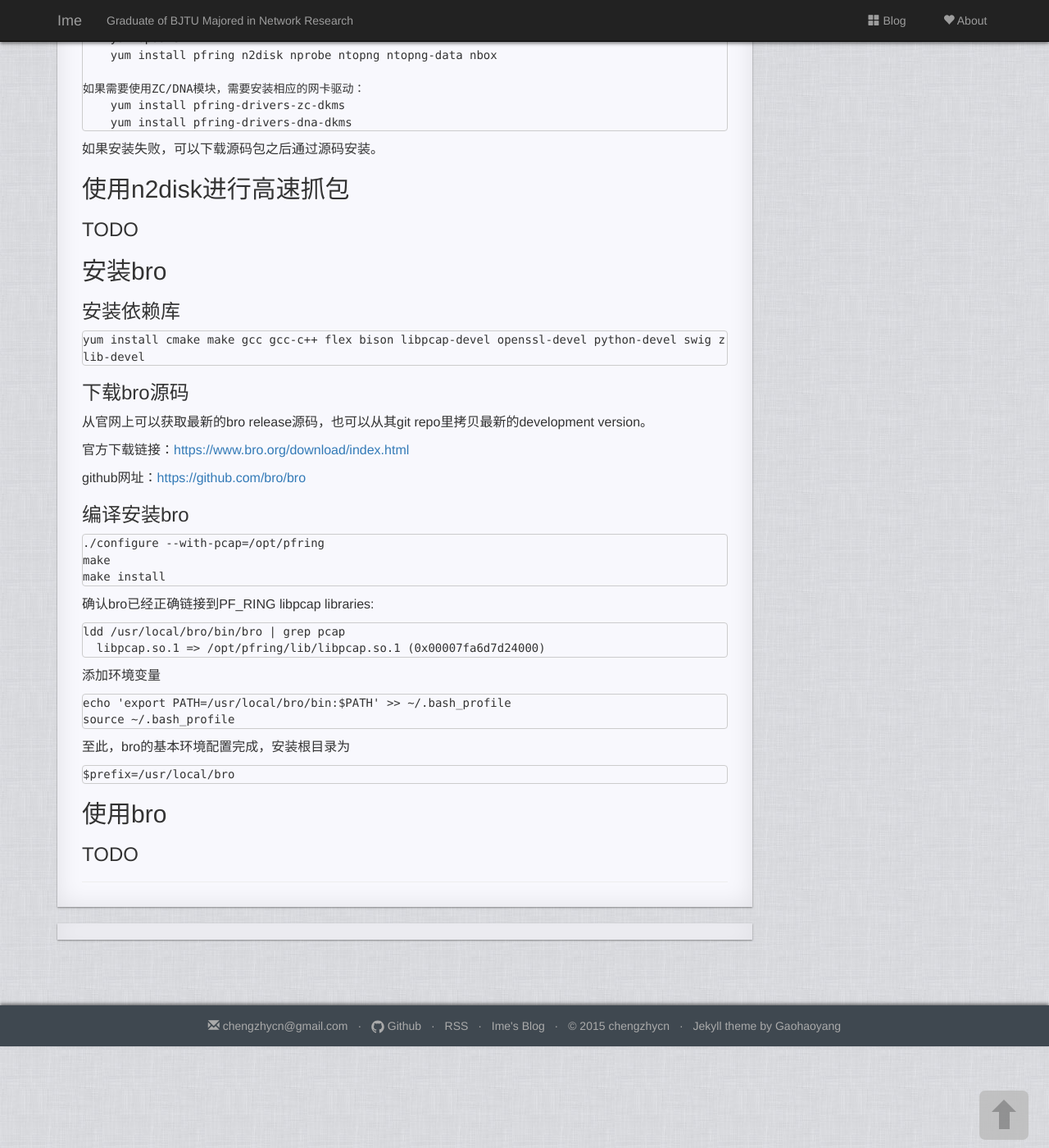
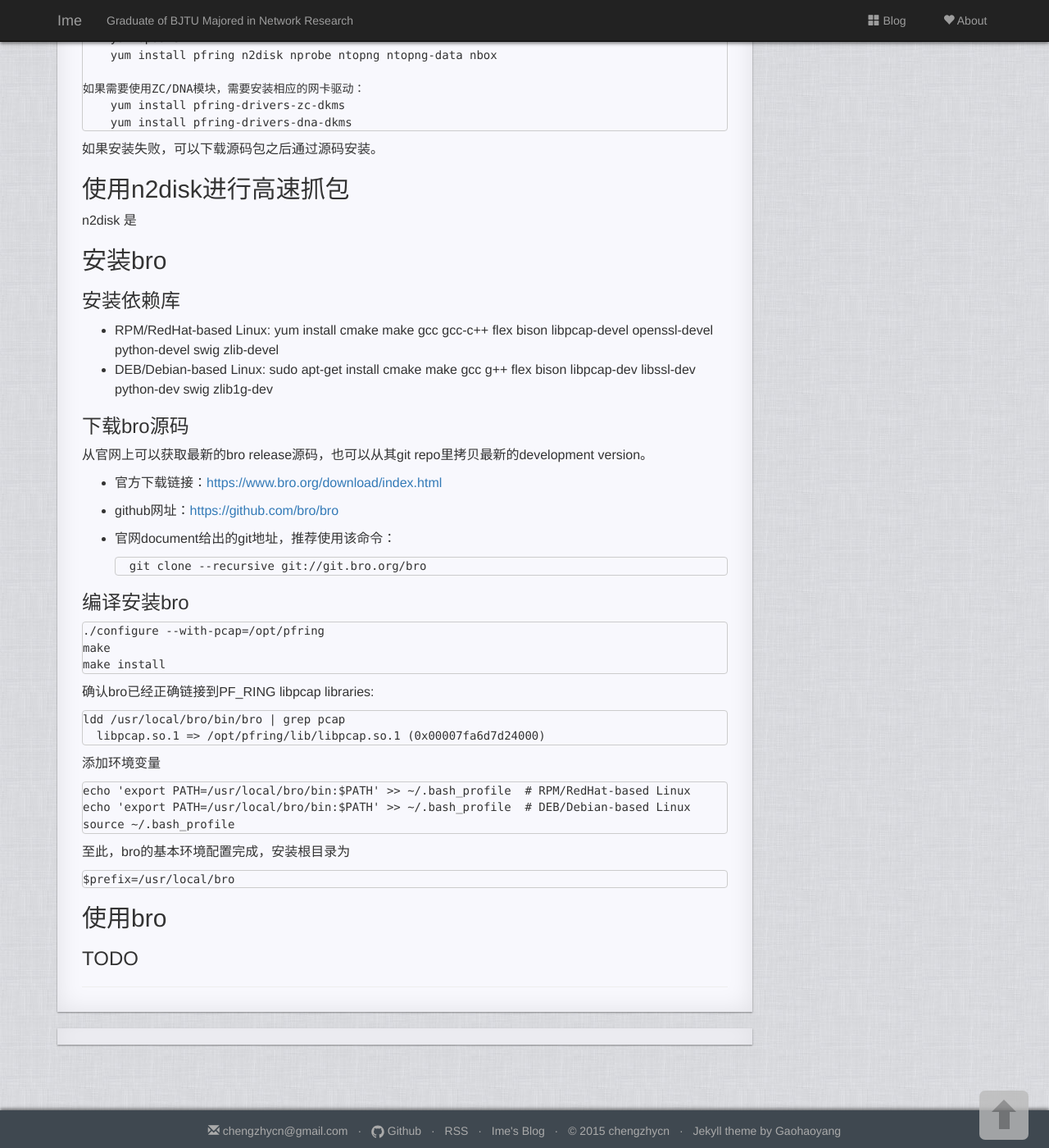
Before and after one commit to chengzhycn/chengzhycn.github.com, a Jekyll site: the page built from _posts/2016-03-12-http-analysis.md, in a window 1280 px wide and 1400 px high, scrolled down 2229 px. Shown: the whole window at 82% size. Built offline with Jekyll 4.4.1, drawn with Linux system fonts in a browser that asks for light colours; nearby versions of some CDN libraries; comment, search, counter and statistics services are not loaded; a style sheet for code colours, icons or effects is not loaded.

Commit message:
update http-analysis

```diff
--- a/_posts/2016-03-12-http-analysis.md
+++ b/_posts/2016-03-12-http-analysis.md
@@ -119,21 +119,28 @@ RedHat/CentOS:
 
 ## 使用n2disk进行高速抓包
 
-### TODO
+n2disk 是
 
 ## 安装bro
 
 ### 安装依赖库
 
-    yum install cmake make gcc gcc-c++ flex bison libpcap-devel openssl-devel python-devel swig zlib-devel
+* RPM/RedHat-based Linux:
+        yum install cmake make gcc gcc-c++ flex bison libpcap-devel openssl-devel python-devel swig zlib-devel
+* DEB/Debian-based Linux:
+        sudo apt-get install cmake make gcc g++ flex bison libpcap-dev libssl-dev python-dev swig zlib1g-dev
 
 ### 下载bro源码
 
 从官网上可以获取最新的bro release源码，也可以从其git repo里拷贝最新的development version。
 
-官方下载链接：[https://www.bro.org/download/index.html](https://www.bro.org/download/index.html)
+* 官方下载链接：[https://www.bro.org/download/index.html](https://www.bro.org/download/index.html)
 
-github网址：[https://github.com/bro/bro](https://github.com/bro/bro)
+* github网址：[https://github.com/bro/bro](https://github.com/bro/bro)
+
+* 官网document给出的git地址，推荐使用该命令：
+
+        git clone --recursive git://git.bro.org/bro
 
 ### 编译安装bro
 
@@ -148,7 +155,8 @@ github网址：[https://github.com/bro/bro](https://github.com/bro/bro)
 
 添加环境变量
 
-    echo 'export PATH=/usr/local/bro/bin:$PATH' >> ~/.bash_profile
+    echo 'export PATH=/usr/local/bro/bin:$PATH' >> ~/.bash_profile  # RPM/RedHat-based Linux
+    echo 'export PATH=/usr/local/bro/bin:$PATH' >> ~/.bash_profile  # DEB/Debian-based Linux
     source ~/.bash_profile
 
 至此，bro的基本环境配置完成，安装根目录为
```
